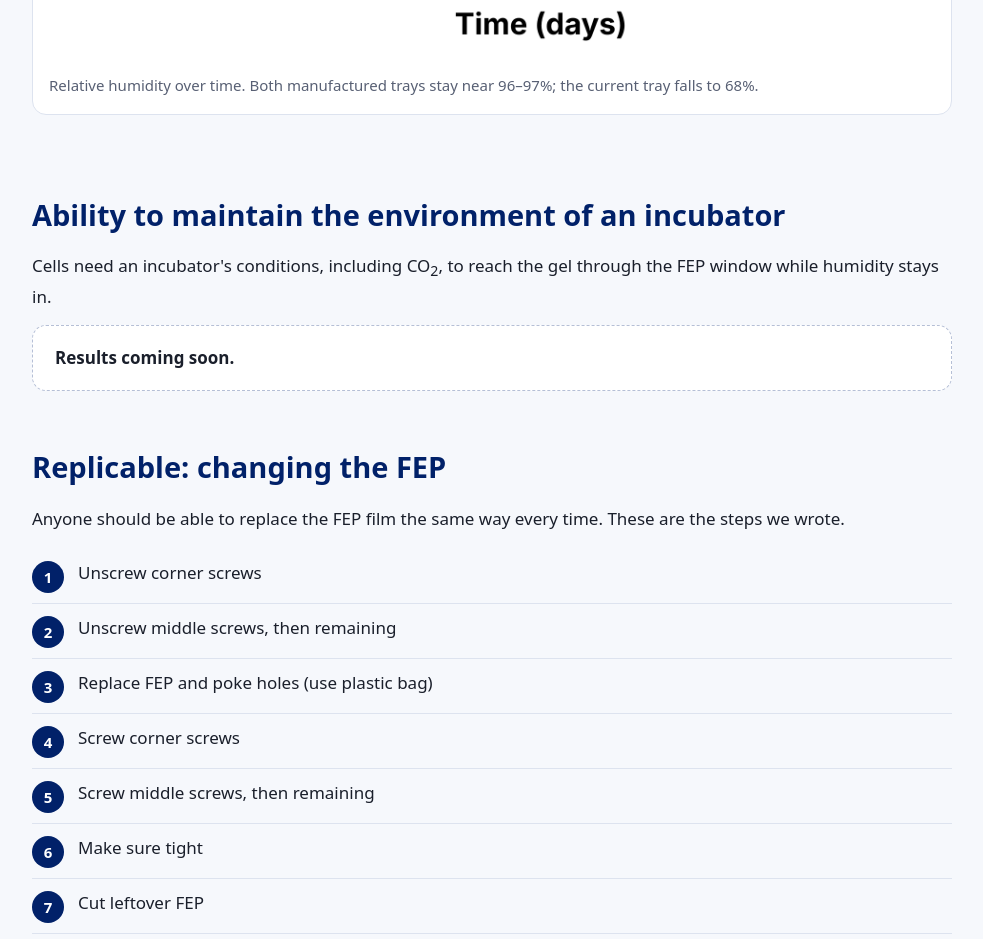
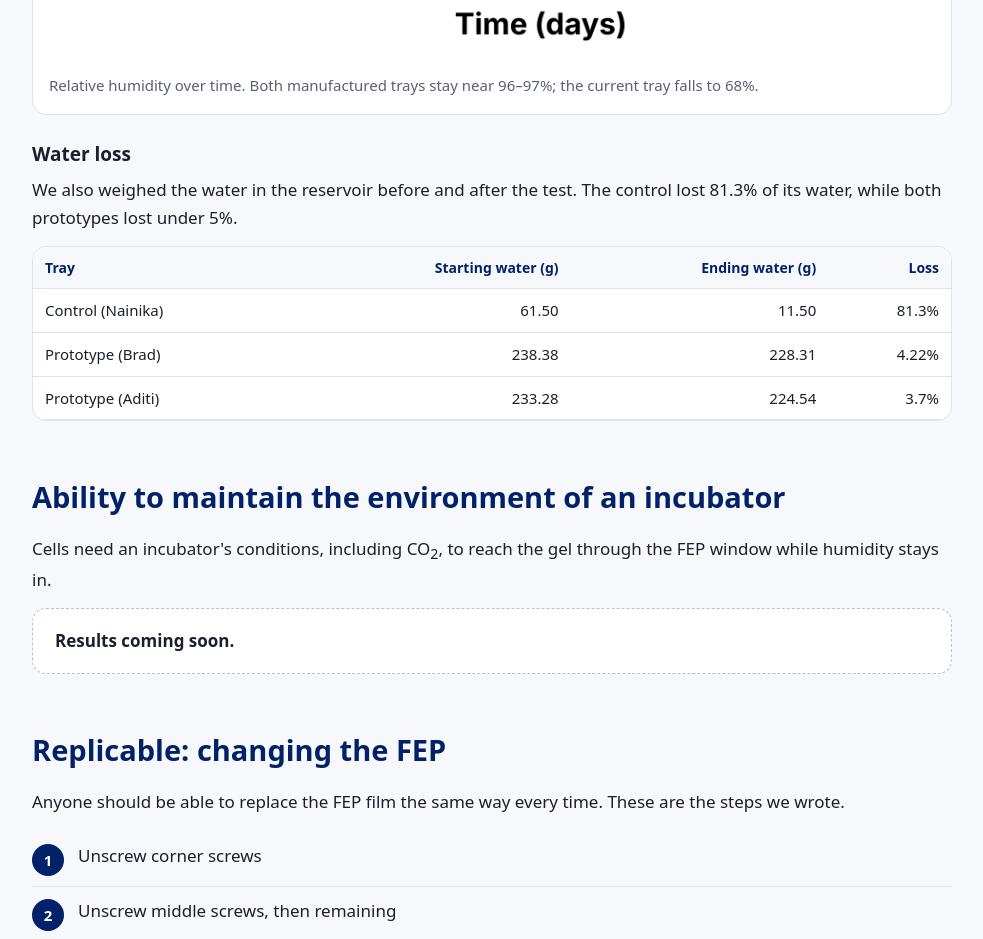
Before and after one commit to gsnyder32008-hub/Humidity-Tray, a plain HTML site: page testing.html in a window 1280 px wide. Shown: the part 1460-2399 px from the top of the page, without its empty margins (148-1131 px from the left). Drawn offline with Linux system fonts and the light colour scheme.

Commit message:
Add files via upload

```diff
--- a/testing.html
+++ b/testing.html
@@ -6,6 +6,9 @@
 <p>The tray should hold its humidity by itself, with no one adjusting it. We tracked relative humidity inside each tray over six days with a humidity sensor in each one.</p>
 <div class="grid"><div class="card"><div class="stat">96&ndash;97%</div><p>Relative humidity in both manufactured trays through day 6</p></div><div class="card"><div class="stat">94% &rarr; 68%</div><p>Relative humidity in the current tray, day 1 to day 6</p></div></div>
 <figure><img src="humidity-graph.png" alt="Line graph of relative humidity versus day for two manufactured trays and the current tray"><figcaption>Relative humidity over time. Both manufactured trays stay near 96&ndash;97%; the current tray falls to 68%.</figcaption></figure>
+<h3>Water loss</h3>
+<p>We also weighed the water in the reservoir before and after the test. The control lost 81.3% of its water, while both prototypes lost under 5%.</p>
+<div class="tw"><table style="min-width:0"><tr><th>Tray</th><th>Starting water (g)</th><th>Ending water (g)</th><th>Loss</th></tr><tr><td>Control (Nainika)</td><td>61.50</td><td>11.50</td><td>81.3%</td></tr><tr><td>Prototype (Brad)</td><td>238.38</td><td>228.31</td><td>4.22%</td></tr><tr><td>Prototype (Aditi)</td><td>233.28</td><td>224.54</td><td>3.7%</td></tr></table></div>
 </section>
 
 <section id="incubator"><h2>Ability to maintain the environment of an incubator</h2>
```
